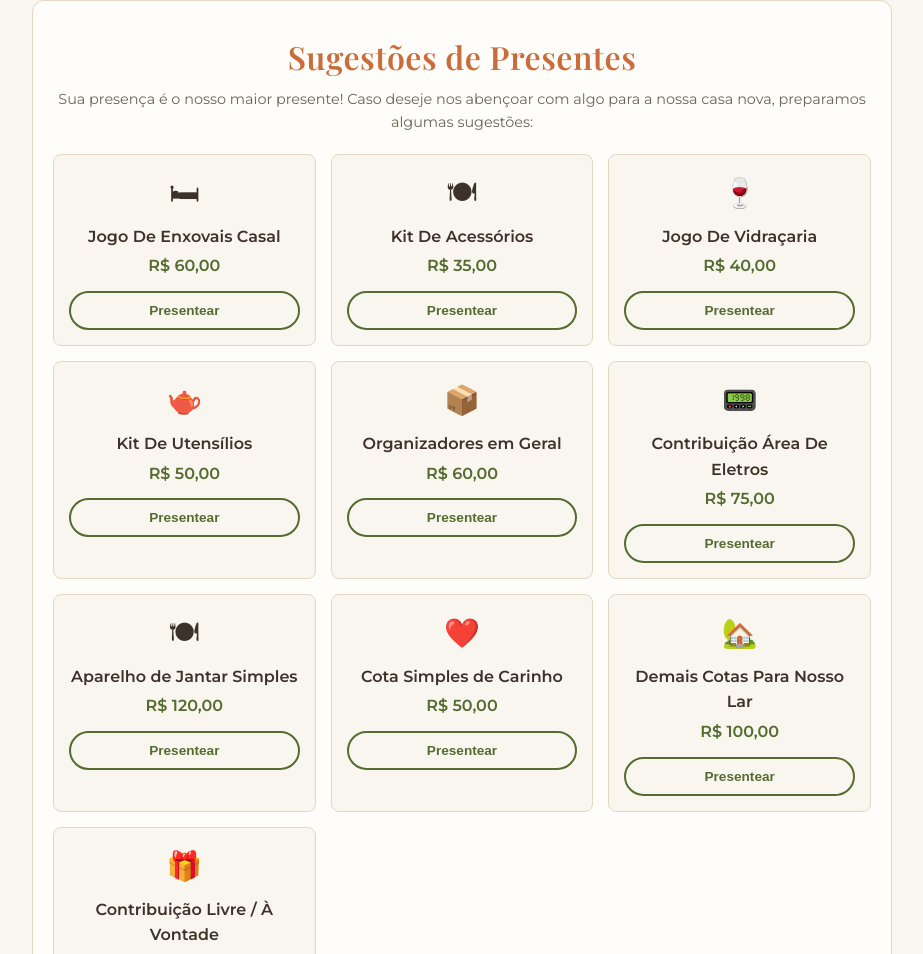
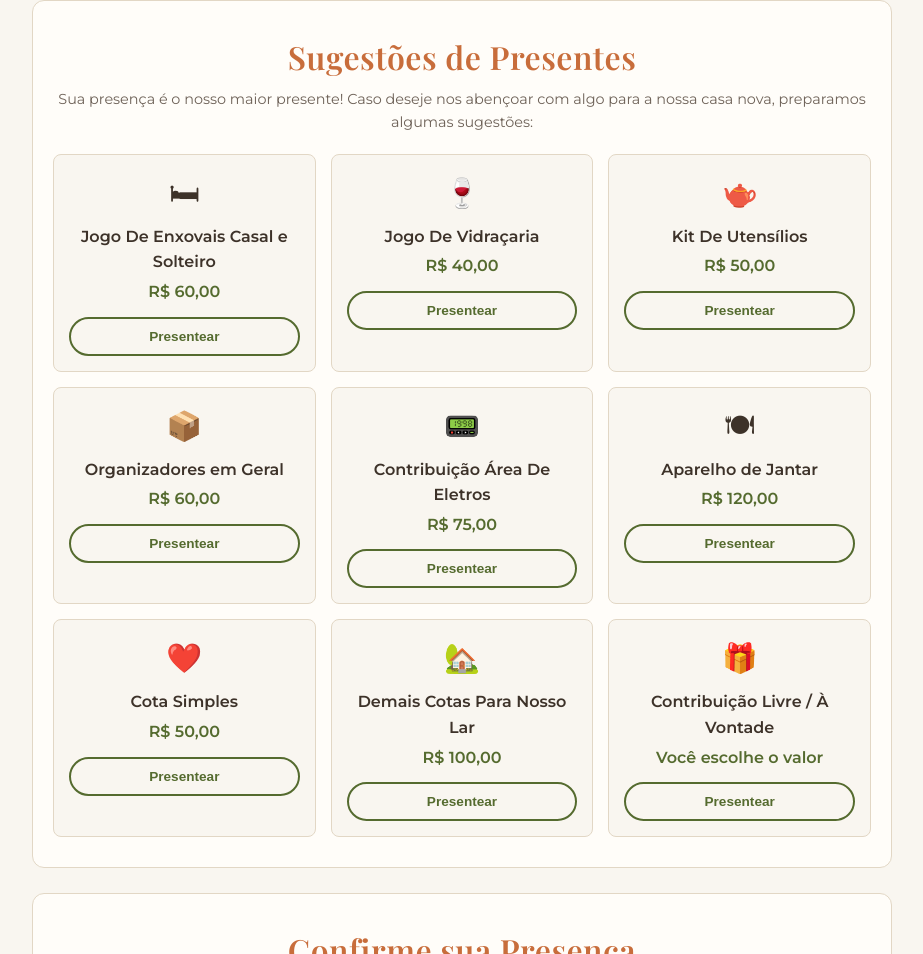
Before and after one commit to rayssakey-hub/sitenossocasamento-rj, a plain HTML site: page index.html in a window 1280 px wide. Shown: the part 2481-3435 px from the top of the page, without its empty margins (178-1101 px from the left). Drawn offline with nearby package versions, Linux system fonts and the light colour scheme; a web font is replaced by a local one.

Commit message:
Update index.html

```diff
--- a/index.html
+++ b/index.html
@@ -559,16 +559,15 @@
             chavePix: "85991789920",
             whatsapp: "5585994023403",
             presentes: [
-                { id: 1, titulo: "Jogo De Enxovais Casal", preco: "R$ 60,00", icone: "🛏" },
-                { id: 2, titulo: "Kit De Acessórios", preco: "R$ 35,00", icone: "🍽" },
-                { id: 3, titulo: "Jogo De Vidraçaria", preco: "R$ 40,00", icone: "🍷" },
-                { id: 4, titulo: "Kit De Utensílios", preco: "R$ 50,00", icone: "🫖" },
-                { id: 5, titulo: "Organizadores em Geral", preco: "R$ 60,00", icone: "📦" },
-                { id: 6, titulo: "Contribuição Área De Eletros", preco: "R$ 75,00", icone: "📟" },
-                { id: 7, titulo: "Aparelho de Jantar Simples", preco: "R$ 120,00", icone: "🍽" },
-                { id: 8, titulo: "Cota Simples de Carinho", preco: "R$ 50,00", icone: "❤️" },
-                { id: 9, titulo: "Demais Cotas Para Nosso Lar", preco: "R$ 100,00", icone: "🏡" },
-                { id: 10, titulo: "Contribuição Livre / À Vontade", preco: "Você escolhe o valor", icone: "🎁", isCustom: true }
+                { id: 1, titulo: "Jogo De Enxovais Casal e Solteiro", preco: "R$ 60,00", icone: "🛏" },
+                { id: 2, titulo: "Jogo De Vidraçaria", preco: "R$ 40,00", icone: "🍷" },
+                { id: 3, titulo: "Kit De Utensílios", preco: "R$ 50,00", icone: "🫖" },
+                { id: 4, titulo: "Organizadores em Geral", preco: "R$ 60,00", icone: "📦" },
+                { id: 5, titulo: "Contribuição Área De Eletros", preco: "R$ 75,00", icone: "📟" },
+                { id: 6, titulo: "Aparelho de Jantar", preco: "R$ 120,00", icone: "🍽" },
+                { id: 7, titulo: "Cota Simples", preco: "R$ 50,00", icone: "❤️" },
+                { id: 8, titulo: "Demais Cotas Para Nosso Lar", preco: "R$ 100,00", icone: "🏡" },
+                { id: 9, titulo: "Contribuição Livre / À Vontade", preco: "Você escolhe o valor", icone: "🎁", isCustom: true }
             ]
         };
 
```
